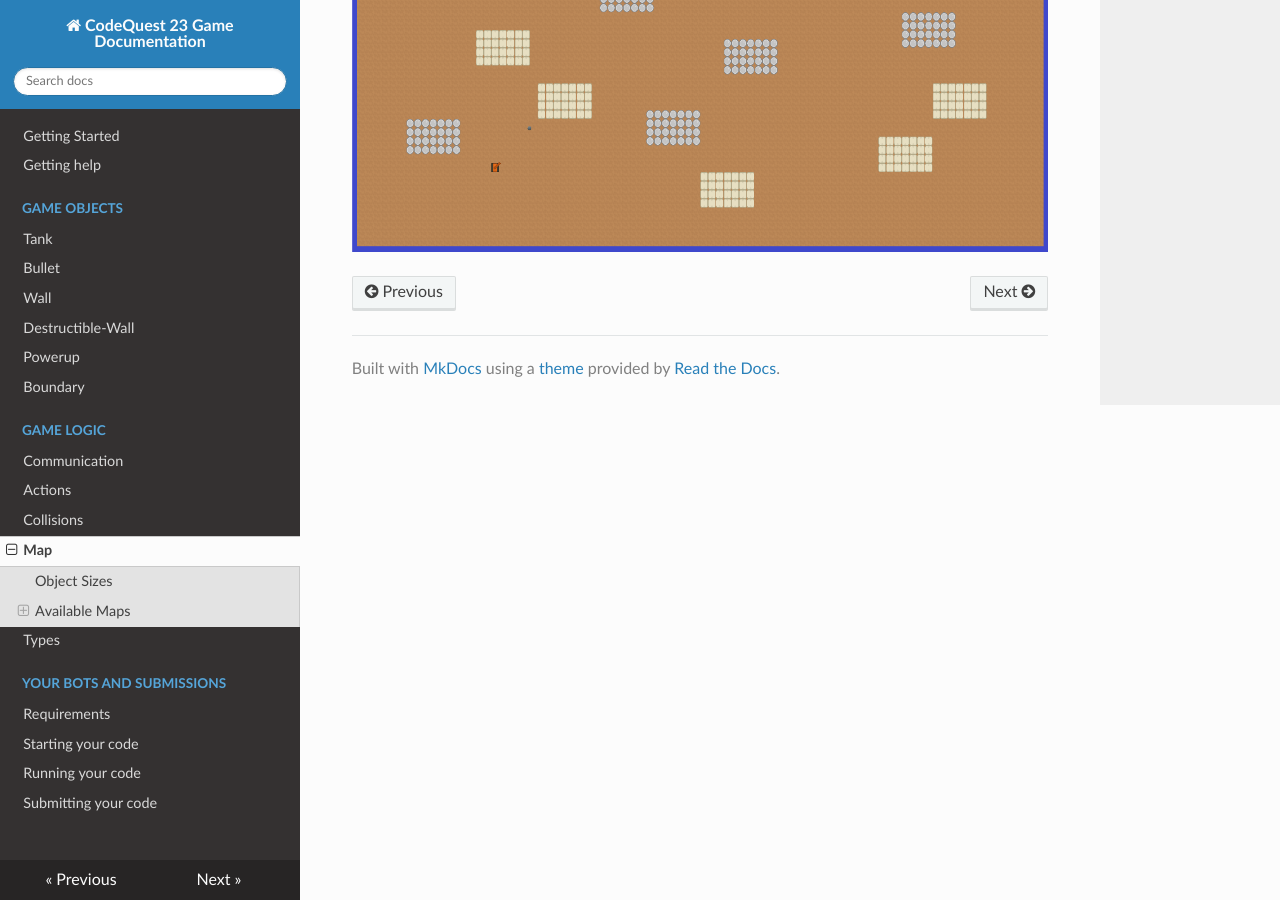
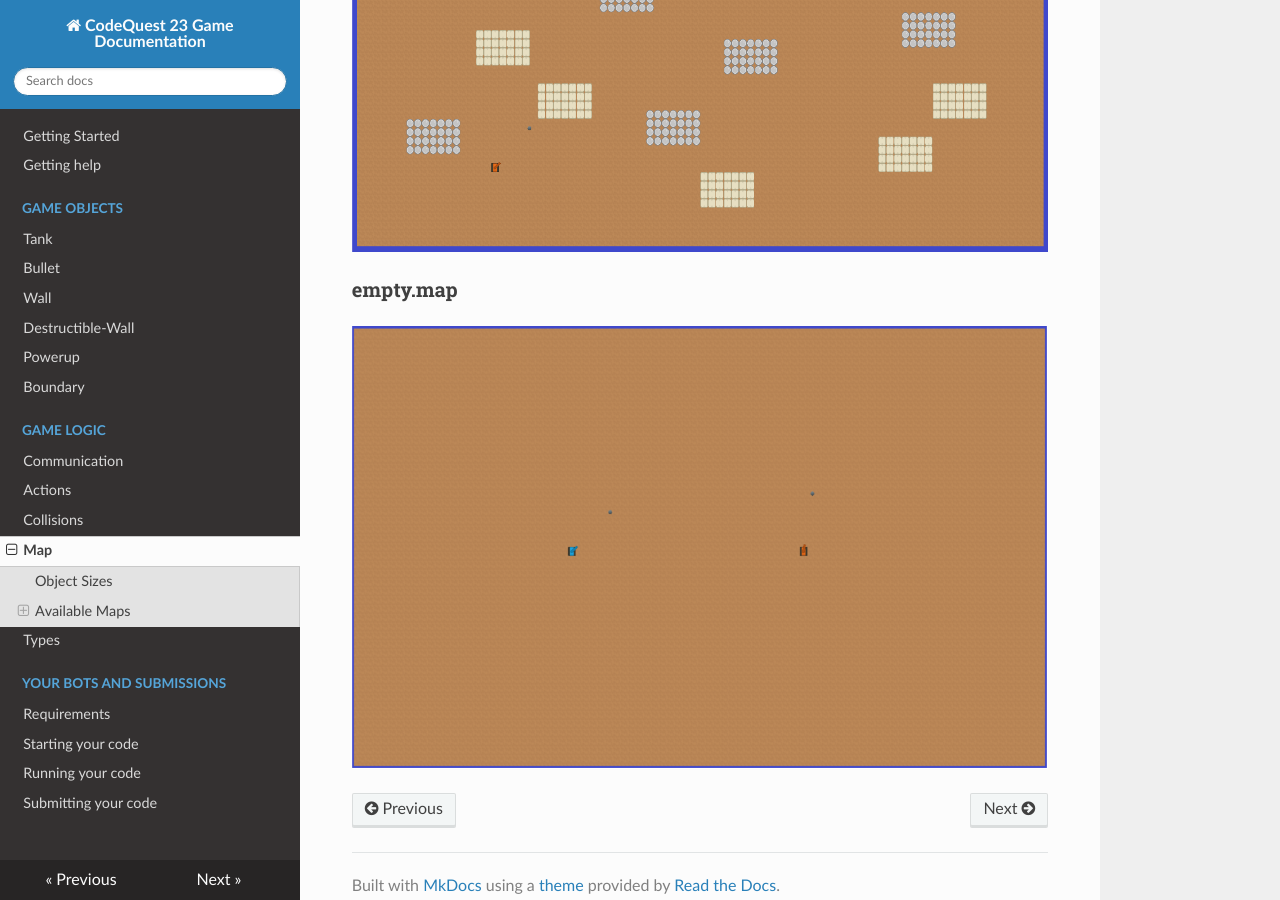
Before and after one commit to MonashAPS/cq23-game-server, an MkDocs documentation site: the page built from docs/game_logic/map.md, in a window 1280 px wide and 900 px high, scrolled down 2379 px. Built offline with MkDocs 1.6.1, drawn with Linux system fonts in a browser that asks for light colours; nearby versions of some CDN libraries.

Commit message:
added empty map to list of maps

```diff
--- a/docs/game_logic/map.md
+++ b/docs/game_logic/map.md
@@ -29,3 +29,7 @@ Different objects have different sizes on the map. You may need to use this info
 ### cluster.map
 
 ![Screenshot](../img/cluster.png)
+
+### empty.map
+
+![Screenshot](../img/empty.png)
```
Also changed, not shown: docs/img/empty.png (added).
